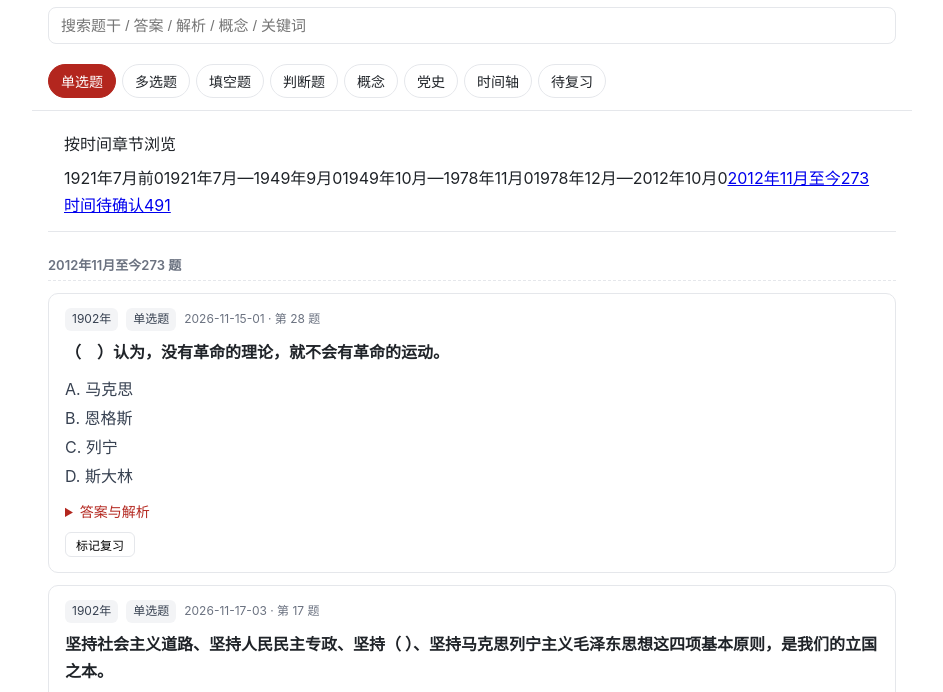
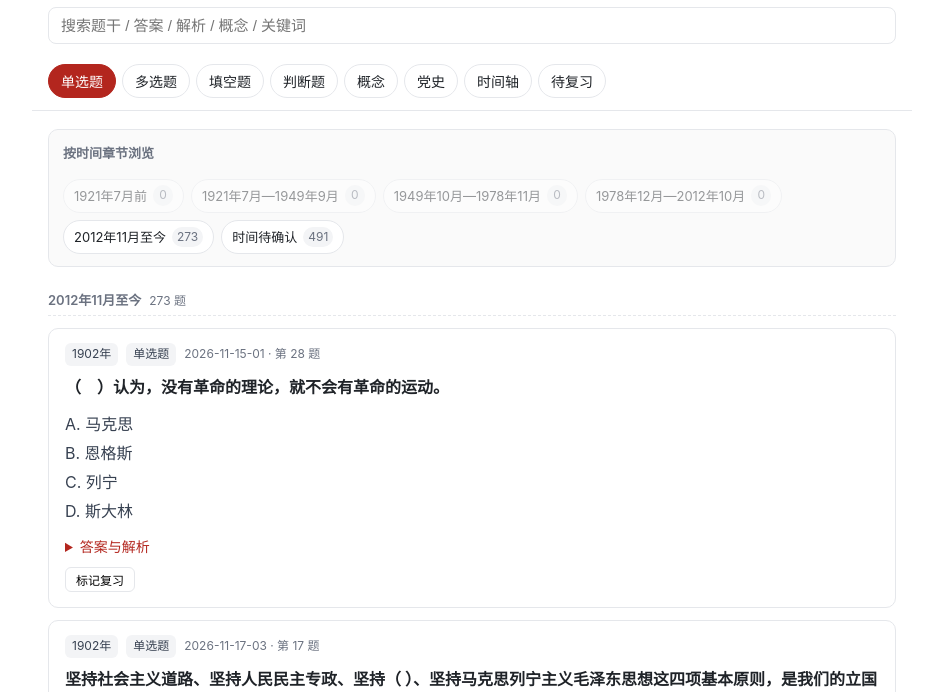
Before and after one commit to chenantailing-cell/communist-party, a plain HTML site: page index.html in a window 1280 px wide. Shown: the part 88-780 px from the top of the page, without its empty margins (168-1111 px from the left). Drawn offline with Linux system fonts and the light colour scheme.

Commit message:
??:?????????????

```diff
--- a/index.html
+++ b/index.html
@@ -56,7 +56,15 @@ footer{max-width:880px;margin:0 auto;padding:0 16px 40px;color:var(--muted);font
 .fact-main dd{font-weight:600}
 .impact{margin:10px 0 0;padding:8px 12px;background:#fafafa;border-left:3px solid var(--accent);border-radius:4px;color:#374151;white-space:pre-wrap}
 .impact-label{font-weight:600;color:var(--accent);margin-right:8px}
-</style>
+.chapter-nav{margin:10px 0 18px;padding:12px 14px;border:1px solid var(--line);border-radius:10px;background:#fafafa}
+.chapter-nav-title{font-size:13px;color:var(--muted);font-weight:600;margin-bottom:8px}
+.chapter-links{display:flex;flex-wrap:wrap;gap:7px}
+.chapter-link{display:inline-flex;align-items:center;gap:6px;padding:5px 10px;border:1px solid var(--line);border-radius:999px;background:#fff;color:var(--fg);text-decoration:none;font-size:13px}
+.chapter-link:hover{border-color:var(--accent);color:var(--accent)}
+.chapter-link span{min-width:20px;text-align:center;padding:0 5px;border-radius:999px;background:var(--chip);color:var(--muted);font-size:12px}
+.chapter-link.disabled{opacity:.45}
+.chapter-count{margin-left:8px;color:var(--muted);font-size:12px;font-weight:400}
+.era{scroll-margin-top:92px}</style>
 </head>
 <body>
 <header>
@@ -76,6 +84,6 @@ footer{max-width:880px;margin:0 auto;padding:0 16px 40px;color:var(--muted);font
 </nav>
 <main id="list"></main>
 <footer><span id="sets"></span> · <a href="PENDING_REVIEW.md">待确认清单</a></footer>
-<script src="assets/app.js?v=20261121audit"></script>
+<script src="assets/app.js?v=20261121toc"></script>
 </body>
 </html>
```
